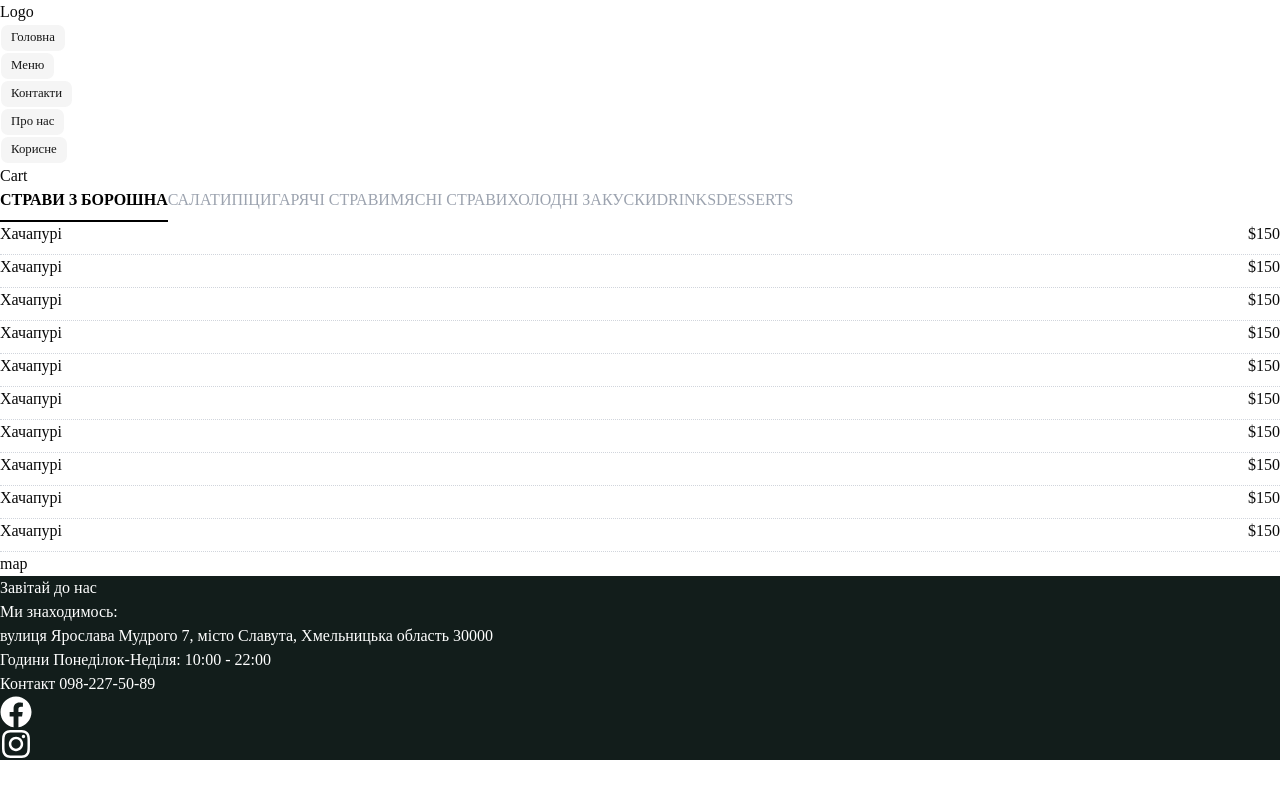
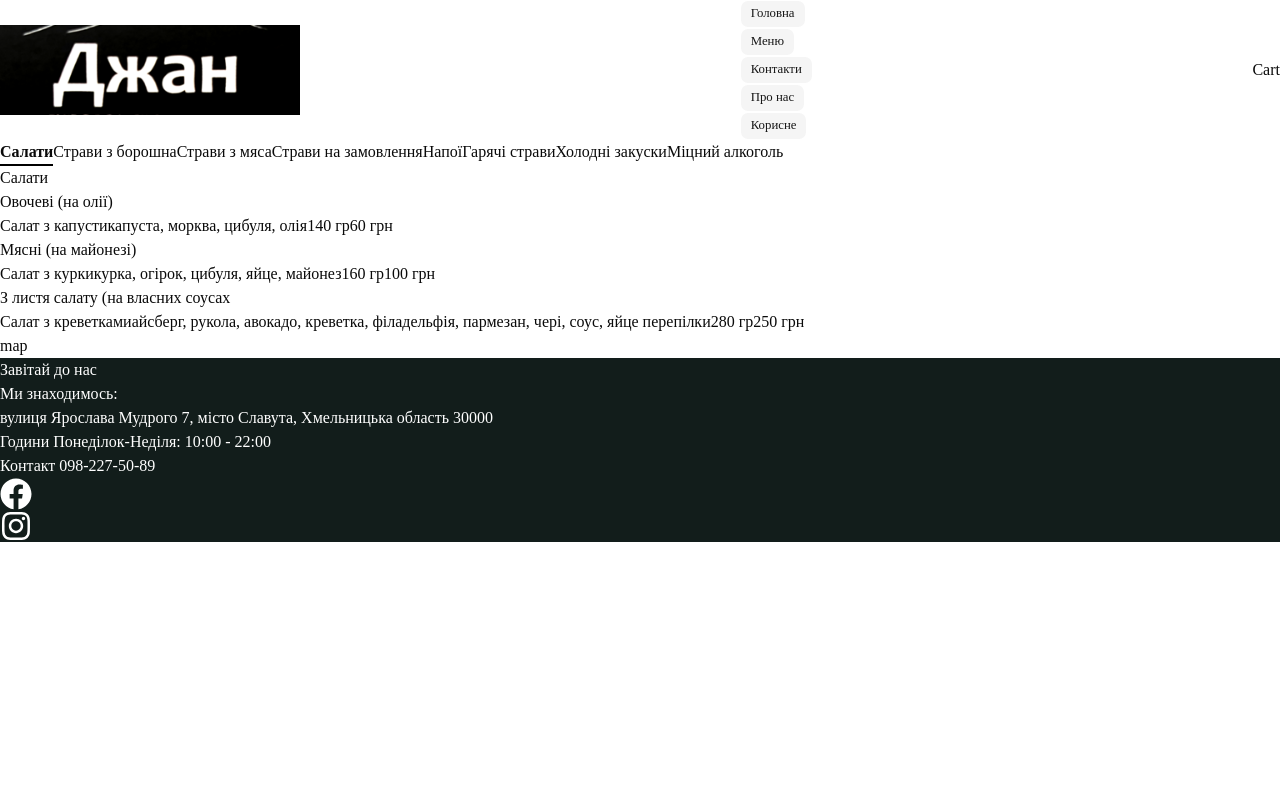
Before and after one commit to FideltheAleXX/djan-cafe-next, a Next.js app: page /menu in a window 1280 px wide. Built offline with nearby package versions, Linux system fonts and the light colour scheme.

Commit message:
add menuList,  Menu, correct layout and start Header-component

```diff
--- a/app/layout.tsx
+++ b/app/layout.tsx
@@ -1,6 +1,8 @@
 import type { Metadata } from 'next';
 import { Geist, Geist_Mono } from 'next/font/google';
 import './globals.css';
+import Header from '@/components/header/Header';
+import Footer from '@/components/footer/Footer';
 
 const geistSans = Geist({
   variable: '--font-geist-sans',
@@ -24,10 +26,14 @@ export default function RootLayout({
 }>) {
   return (
     <html
-      lang="en"
+      lang="uk"
       className={`${geistSans.variable} ${geistMono.variable} h-full antialiased`}
     >
-      <body className="min-h-full flex flex-col">{children}</body>
+      <body className="min-h-full flex flex-col">
+        <Header />
+        <main>{children}</main>
+        <Footer />
+      </body>
     </html>
   );
 }
--- a/app/menu/page.tsx
+++ b/app/menu/page.tsx
@@ -1,17 +1,14 @@
-'use client';
+import Menu from '@/components/menu/Menu';
+import type { Metadata } from 'next';
 
-import Menu from '@/components/menu/Menu';
-import Header from '@/components/header/Header';
-import Footer from '@/components/footer/Footer';
+export const metadata: Metadata = {
+  title: 'Меню | Кафе "Джан"',
+};
 
 export default function MenuPage() {
   return (
     <div>
-      <Header />
-      <main>
-        <Menu />
-      </main>
-      <Footer />
+      <Menu />
     </div>
   );
 }
--- a/components/header/Header.module.css
+++ b/components/header/Header.module.css
@@ -0,0 +1,11 @@
+.header {
+  display: flex;
+  justify-content: space-between;
+  align-items: center;
+}
+
+.logo {
+  width: 300px;
+  height: 90px;
+  position: relative;
+}
--- a/components/header/Header.tsx
+++ b/components/header/Header.tsx
@@ -3,6 +3,7 @@
 import Link from 'next/link';
 import { Button } from '../ui/button';
 import styles from './Header.module.css';
+import Image from 'next/image';
 
 export default function Header() {
   interface NavItem {
@@ -18,8 +19,15 @@ export default function Header() {
   ];
 
   return (
-    <section className={styles.header}>
-      <div>Logo</div>
+    <header className={styles.header}>
+      <div className={styles.logo}>
+        <Image
+          src="/djan-logo.png"
+          fill
+          alt="djan cafe logo"
+          style={{ objectFit: 'cover' }}
+        />
+      </div>
       <nav>
         {navigation.map((nav, index) => {
           return (
@@ -34,6 +42,6 @@ export default function Header() {
         })}
       </nav>
       <div>Cart</div>
-    </section>
+    </header>
   );
 }
--- a/components/menu/Menu.module.css
+++ b/components/menu/Menu.module.css
@@ -1,13 +1,32 @@
-.categoryItem {
+/* .categoryItem {
   white-space: nowrap;
   padding-bottom: 8px;
   transition: color 0.3s ease;
   color: #9ca3af;
   cursor: pointer;
+} */
+
+.categoryContent {
+  animation: fadeIn 0.3s ease-in-out;
 }
 
-.active {
-  border-bottom: 2px solid black;
-  font-weight: bold;
-  color: black;
+@keyframes fadeIn {
+  from {
+    opacity: 0;
+    transform: translateY(10px);
+  }
+  to {
+    opacity: 1;
+    transform: translateY(0);
+  }
 }
+
+.categoryBtn {
+  transition: all 0.2s ease;
+  border-bottom: 2px solid transparent;
+}
+
+.categoryBtn.active {
+  border-bottom-color: #000;
+  font-weight: 600;
+}
--- a/components/menu/Menu.tsx
+++ b/components/menu/Menu.tsx
@@ -1,42 +1,52 @@
 'use client';
 
 import styles from './Menu.module.css';
-import { menuList, categories } from '../../src/menuList';
+import { menuList } from '../../src/menuList';
 import { useState } from 'react';
 
 export default function Menu() {
-  const [activeCategory, setActiveCategory] = useState<string>(categories[0]);
-
-  const filteredMenu = menuList.filter(
-    (dish) => dish.category === activeCategory,
+  const [activeCategoryId, setActiveCategoryId] = useState<string>(
+    menuList[0].id,
   );
 
+  const activeCategory = menuList.find((cat) => cat.id === activeCategoryId);
+
   return (
-    <div className={styles.menu}>
-      <nav className={styles.navigation}>
-        {categories.map((cat) => (
+    <div className={styles.categories}>
+      <nav className={styles.categoriesNav}>
+        {menuList.map((category) => (
           <button
-            key={cat}
-            onClick={() => setActiveCategory(cat)}
-            className={`${styles.categoryItem} ${
-              activeCategory === cat ? styles.active : ''
-            }`}
+            key={category.id}
+            onClick={() => setActiveCategoryId(category.id)}
+            className={`${styles.categoryBtn} ${activeCategoryId === category.id ? styles.active : ''}`}
           >
-            {cat.toUpperCase()}
+            {category.title}
           </button>
         ))}
       </nav>
-      <div className={styles.menuText}>
-        {filteredMenu.map((dish) => (
-          <div
-            key={dish.id}
-            className="flex justify-between border-dotted border-b border-gray-300 pb-2"
-          >
-            <span className="font-medium">{dish.name}</span>
-            <span>${dish.price}</span>
-          </div>
-        ))}
-      </div>
+
+      {/* only active category */}
+      {activeCategory && (
+        <section className={styles.categoryContent}>
+          <h2>{activeCategory.title}</h2>
+
+          {activeCategory.subcategories.map((sub) => (
+            <div key={sub.id} className={styles.subcategory}>
+              <h3>{sub.title}</h3>
+              <ul>
+                {sub.items.map((item) => (
+                  <li key={item.id}>
+                    <span>{item.name}</span>
+                    <span>{item.descr}</span>
+                    <span>{item.weight} гр</span>
+                    <span>{item.price} грн</span>
+                  </li>
+                ))}
+              </ul>
+            </div>
+          ))}
+        </section>
+      )}
     </div>
   );
 }
--- a/src/menuList.ts
+++ b/src/menuList.ts
@@ -1,102 +1,396 @@
-export const categories = [
-  'Страви з борошна',
-  'Салати',
-  'Піци',
-  'Гарячі страви',
-  'Мясні страви',
-  'Холодні закуски',
-  'Drinks',
-  'Desserts',
-];
-
 export interface MenuItem {
-  id: number;
-  category: string;
+  id: string;
   name: string;
   descr: string;
   img: string;
+  weight: string;
   price: number;
 }
 
-export const menuList: MenuItem[] = [
+export interface Subcategory {
+  id: string;
+  title: string;
+  items: MenuItem[];
+}
+
+export interface Category {
+  id: string;
+  title: string;
+  subcategories: Subcategory[];
+  items?: MenuItem[];
+}
+
+export const menuList: Category[] = [
   {
-    id: 1,
-    category: 'Страви з борошна',
-    name: 'Хачапурі',
-    descr: 'awesome dish',
-    img: '/images/001.jpg',
-    price: 150,
+    id: 'salads',
+    title: 'Салати',
+    subcategories: [
+      {
+        id: 'vegetable',
+        title: 'Овочеві (на олії)',
+        items: [
+          {
+            id: '001',
+            name: 'Салат з капусти',
+            descr: 'капуста, морква, цибуля, олія',
+            img: 'url.url',
+            weight: '140',
+            price: 60,
+          },
+        ],
+      },
+      {
+        id: 'meat',
+        title: 'Мясні (на майонезі)',
+        items: [
+          {
+            id: '001',
+            name: 'Салат з курки',
+            descr: 'курка, огірок, цибуля, яйце, майонез',
+            img: 'url.url',
+            weight: '160',
+            price: 100,
+          },
+        ],
+      },
+      {
+        id: 'salad-leaves',
+        title: 'З листя салату (на власних соусах',
+        items: [
+          {
+            id: '001',
+            name: 'Салат з креветками',
+            descr:
+              'айсберг, рукола, авокадо, креветка, філадельфія, пармезан, чері, соус, яйце перепілки',
+            img: 'url.url',
+            weight: '280',
+            price: 250,
+          },
+        ],
+      },
+    ],
   },
   {
-    id: 2,
-    category: 'Страви з борошна',
-    name: 'Хачапурі',
-    descr: 'awesome dish',
-    img: '/images/001.jpg',
-    price: 150,
+    id: 'flour-dishes',
+    title: 'Страви з борошна',
+    subcategories: [
+      {
+        id: 'khachapuri',
+        title: 'Хачапурі',
+        items: [
+          {
+            id: '001',
+            name: 'Салат з капусти',
+            descr: 'капуста, морква, цибуля, олія',
+            img: 'url.url',
+            weight: '140',
+            price: 60,
+          },
+        ],
+      },
+      {
+        id: 'khinkali-etc',
+        title: 'Хінкалі * Пельмені * Вареники',
+        items: [
+          {
+            id: '001',
+            name: 'Салат з курки',
+            descr: 'курка, огірок, цибуля, яйце, майонез',
+            img: 'url.url',
+            weight: '160',
+            price: 100,
+          },
+        ],
+      },
+      {
+        id: 'pies-pizzas',
+        title: 'Пироги * Піца',
+        items: [
+          {
+            id: '001',
+            name: 'Салат з креветками',
+            descr:
+              'айсберг, рукола, авокадо, креветка, філадельфія, пармезан, чері, соус, яйце перепілки',
+            img: 'url.url',
+            weight: '280',
+            price: 250,
+          },
+        ],
+      },
+    ],
   },
   {
-    id: 3,
-    category: 'Страви з борошна',
-    name: 'Хачапурі',
-    descr: 'awesome dish',
-    img: '/images/001.jpg',
-    price: 150,
+    id: 'meat',
+    title: 'Страви з мяса',
+    subcategories: [
+      {
+        id: 'mangal',
+        title: 'На мангалі',
+        items: [
+          {
+            id: '001',
+            name: 'Салат з капусти',
+            descr: 'капуста, морква, цибуля, олія',
+            img: 'url.url',
+            weight: '140',
+            price: 60,
+          },
+        ],
+      },
+      {
+        id: 'hot-meat-dishes',
+        title: 'Гарячі страви з мяса',
+        items: [
+          {
+            id: '001',
+            name: 'Салат з курки',
+            descr: 'курка, огірок, цибуля, яйце, майонез',
+            img: 'url.url',
+            weight: '160',
+            price: 100,
+          },
+        ],
+      },
+    ],
   },
   {
-    id: 4,
-    category: 'Страви з борошна',
-    name: 'Хачапурі',
-    descr: 'awesome dish',
-    img: '/images/001.jpg',
-    price: 150,
+    id: 'made-to-order-dishes',
+    title: 'Страви на замовлення',
+    subcategories: [
+      {
+        id: 'meat-dishes',
+        title: 'Мясні страви',
+        items: [
+          {
+            id: '001',
+            name: 'Салат з капусти',
+            descr: 'капуста, морква, цибуля, олія',
+            img: 'url.url',
+            weight: '140',
+            price: 60,
+          },
+        ],
+      },
+    ],
   },
   {
-    id: 5,
-    category: 'Страви з борошна',
-    name: 'Хачапурі',
-    descr: 'awesome dish',
-    img: '/images/001.jpg',
-    price: 150,
+    id: 'drinks',
+    title: 'Напої',
+    subcategories: [
+      {
+        id: 'tea-coffee',
+        title: 'Кава * Чай',
+        items: [
+          {
+            id: '001',
+            name: 'Салат з капусти',
+            descr: 'капуста, морква, цибуля, олія',
+            img: 'url.url',
+            weight: '140',
+            price: 60,
+          },
+        ],
+      },
+      {
+        id: 'non-alcohol',
+        title: 'Безалкогольні напої',
+        items: [
+          {
+            id: '001',
+            name: 'Салат з капусти',
+            descr: 'капуста, морква, цибуля, олія',
+            img: 'url.url',
+            weight: '140',
+            price: 60,
+          },
+        ],
+      },
+    ],
   },
   {
-    id: 6,
-    category: 'Страви з борошна',
-    name: 'Хачапурі',
-    descr: 'awesome dish',
-    img: '/images/001.jpg',
-    price: 150,
+    id: 'hot-dishes',
+    title: 'Гарячі страви',
+    subcategories: [
+      {
+        id: 'hot-dishes-sub',
+        title: 'Гарячі страви',
+        items: [
+          {
+            id: '001',
+            name: 'Салат з капусти',
+            descr: 'капуста, морква, цибуля, олія',
+            img: 'url.url',
+            weight: '140',
+            price: 60,
+          },
+        ],
+      },
+      {
+        id: 'fish dishes',
+        title: 'Страви з риби',
+        items: [
+          {
+            id: '001',
+            name: 'Салат з капусти',
+            descr: 'капуста, морква, цибуля, олія',
+            img: 'url.url',
+            weight: '140',
+            price: 60,
+          },
+        ],
+      },
+      {
+        id: 'soups',
+        title: 'Супчики',
+        items: [
+          {
+            id: '001',
+            name: 'Салат з капусти',
+            descr: 'капуста, морква, цибуля, олія',
+            img: 'url.url',
+            weight: '140',
+            price: 60,
+          },
+        ],
+      },
+      {
+        id: 'side-dishes',
+        title: 'Гарніри',
+        items: [
+          {
+            id: '001',
+            name: 'Салат з капусти',
+            descr: 'капуста, морква, цибуля, олія',
+            img: 'url.url',
+            weight: '140',
+            price: 60,
+          },
+        ],
+      },
+    ],
   },
   {
-    id: 7,
-    category: 'Страви з борошна',
-    name: 'Хачапурі',
-    descr: 'awesome dish',
-    img: '/images/001.jpg',
-    price: 150,
+    id: 'cold-dishes',
+    title: 'Холодні закуски',
+    subcategories: [
+      {
+        id: 'cold-dishes-sub',
+        title: 'Холодні закуски',
+        items: [
+          {
+            id: '001',
+            name: 'Салат з капусти',
+            descr: 'капуста, морква, цибуля, олія',
+            img: 'url.url',
+            weight: '140',
+            price: 60,
+          },
+        ],
+      },
+      {
+        id: 'pickles',
+        title: 'Соління',
+        items: [
+          {
+            id: '001',
+            name: 'Салат з капусти',
+            descr: 'капуста, морква, цибуля, олія',
+            img: 'url.url',
+            weight: '140',
+            price: 60,
+          },
+        ],
+      },
+      {
+        id: 'sauces',
+        title: 'Соуси',
+        items: [
+          {
+            id: '001',
+            name: 'Салат з капусти',
+            descr: 'капуста, морква, цибуля, олія',
+            img: 'url.url',
+            weight: '140',
+            price: 60,
+          },
+        ],
+      },
+    ],
   },
   {
-    id: 8,
-    category: 'Страви з борошна',
-    name: 'Хачапурі',
-    descr: 'awesome dish',
-    img: '/images/001.jpg',
-    price: 150,
-  },
-  {
-    id: 9,
-    category: 'Страви з борошна',
-    name: 'Хачапурі',
-    descr: 'awesome dish',
-    img: '/images/001.jpg',
-    price: 150,
-  },
-  {
-    id: 10,
-    category: 'Страви з борошна',
-    name: 'Хачапурі',
-    descr: 'awesome dish',
-    img: '/images/001.jpg',
-    price: 150,
+    id: 'strong-alcohol',
+    title: 'Міцний алкоголь',
+    subcategories: [
+      {
+        id: 'vodka',
+        title: 'Горілка',
+        items: [
+          {
+            id: '001',
+            name: 'Салат з капусти',
+            descr: 'капуста, морква, цибуля, олія',
+            img: 'url.url',
+            weight: '140',
+            price: 60,
+          },
+        ],
+      },
+      {
+        id: 'cognaс',
+        title: 'Коньяк',
+        items: [
+          {
+            id: '001',
+            name: 'Салат з капусти',
+            descr: 'капуста, морква, цибуля, олія',
+            img: 'url.url',
+            weight: '140',
+            price: 60,
+          },
+        ],
+      },
+      {
+        id: 'whiskey',
+        title: 'Віскі',
+        items: [
+          {
+            id: '001',
+            name: 'Салат з капусти',
+            descr: 'капуста, морква, цибуля, олія',
+            img: 'url.url',
+            weight: '140',
+            price: 60,
+          },
+        ],
+      },
+      {
+        id: 'wines',
+        title: 'Вина',
+        items: [
+          {
+            id: '001',
+            name: 'Салат з капусти',
+            descr: 'капуста, морква, цибуля, олія',
+            img: 'url.url',
+            weight: '140',
+            price: 60,
+          },
+        ],
+      },
+      {
+        id: 'sparkling wines',
+        title: 'Ігристі вина',
+        items: [
+          {
+            id: '001',
+            name: 'Салат з капусти',
+            descr: 'капуста, морква, цибуля, олія',
+            img: 'url.url',
+            weight: '140',
+            price: 60,
+          },
+        ],
+      },
+    ],
   },
 ];
```
Also changed, not shown: app/page.tsx (+3 -7 lines), public/djan-logo.png (added).
